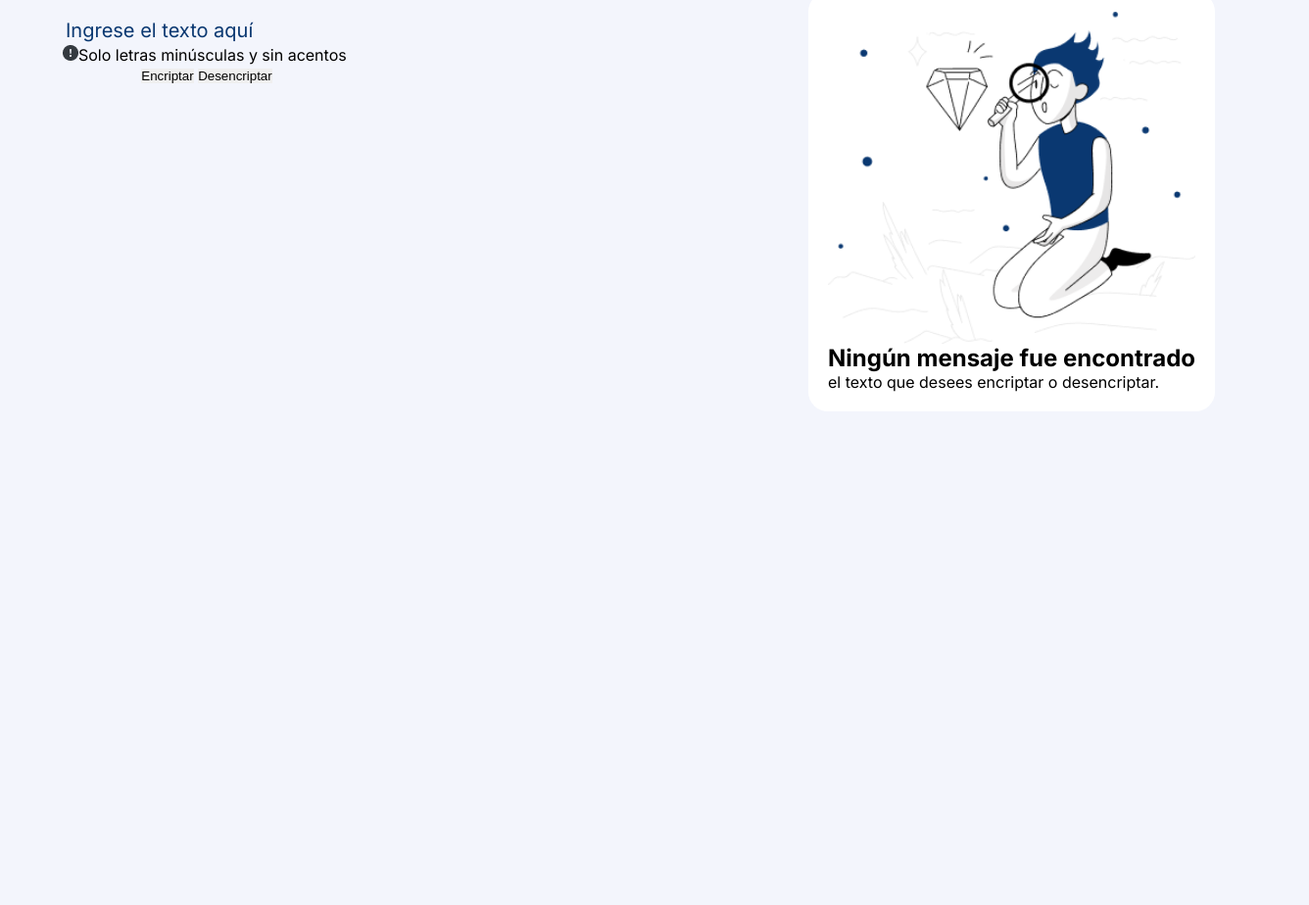
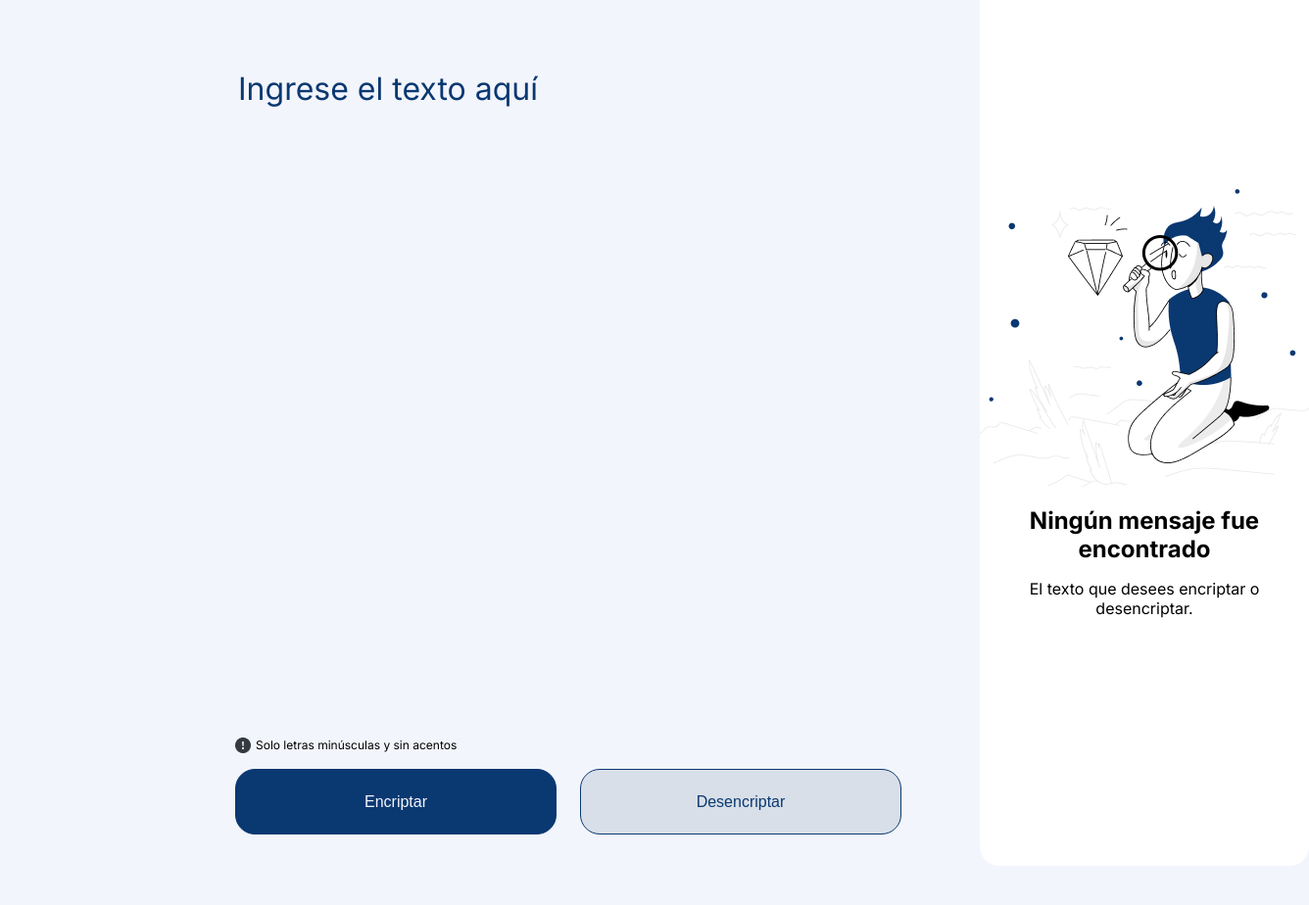
Before and after one commit to LilJuanxxo666/encriptador-de-texto, a plain HTML site: page index.html in a window 1280 px wide. Shown: the part 100-1024 px from the top of the page at 98% size, 1336 px wide, since content can reach past the window. Before the commit the page ends 800 px from the top, so only its background shows below. Drawn offline with Linux system fonts and the light colour scheme.

Commit message:
Se completo la interfaz de Destkop funcional con 1440x1024, con la paleta de colores escogida

```diff
--- a/index.html
+++ b/index.html
@@ -8,30 +8,31 @@
 </head>
 <body>
     <header class="encabezado_inicial">
-        <img src="./assets/Logo.png">
+        <img src="./assets/Logo.png" class="encabezado_inicial_imagen">
     </header>
     <main class="cuerpo">
         <section class="cuerpo_seccion_entrada">
             <div class="cuerpo_seccion_entrada_ingreso">
-                <input type="text" placeholder="Ingrese el texto aquí" class="cuerpo_ingresar_texto">
-                <p><img src="./assets/Vector.png">Solo letras minúsculas y sin acentos</p>
+                <textarea placeholder="Ingrese el texto aquí" class="cuerpo_ingresar_texto"></textarea>
             </div>
             <div class="cuerpo_seccion_entrada_boton">
-                <button>Encriptar</button>
-                <button>Desencriptar</button>
+                <p class="cuerpo_texto_vector"><img src="./assets/Vector.png" class="cuerpo_seccion_entrada_vector">Solo letras minúsculas y sin acentos</p>
+                <div class="cuerpo_botones">
+                    <button class="boton_encriptar">Encriptar</button>
+                    <button class="boton_desencriptar">Desencriptar</button>
+                </div>
             </div>
         </section>
         <section class="cuerpo_seccion_salida">
             <div class="cuerpo_seccion_salida_div">
-                <h1>Ningún mensaje fue encontrado</h1>
-                <p>el texto que desees encriptar o desencriptar.</p>
+                <h1>Ningún mensaje fue <br>encontrado</h1>
+                <p>El texto que desees encriptar o <br>desencriptar.</p>
             </div>
-            <img src="./assets/Muñeco.png">
+            <img src="./assets/Muñeco.png" class="cuerpo_imagen_muneco">
         </section>
 
     </main>
     <footer class="encabezado_final">
-
     </footer>
 </body>
 </html>
--- a/styles/style.css
+++ b/styles/style.css
@@ -4,6 +4,7 @@
 
     --color-primario: #F3F5FC;
     --color-secundario: #0A3871;
+    --color-terciario: #D8DFE8;
 
     --fuente-inter: "Inter", sans-serif;
 }
@@ -13,7 +14,6 @@
     box-sizing: border-box;
     margin: 0;
     padding: 0;
-    border: 0;
 }
 
 body{
@@ -21,27 +21,92 @@ body{
     background-color: var(--color-primario);
 }
 
+.encabezado_inicial{
+    height: 0px;
+}
+
+.encabezado_inicial_imagen{
+    height: 48px;
+    width: 120px;
+    margin: 2.8%;
+}
+
 .cuerpo{
     display: flex;
     justify-content: space-between;
+    gap: 80px;
 }
 
 .cuerpo_seccion_entrada{
     display: flex;
     flex-direction: column;
-    align-items: center;
-    margin: 5%;
+    justify-content: space-between;
+    margin: 168px 0px 72px 240px;
 }
 
-.cuerpo_seccion_entrada_ingreso{
+.cuerpo_seccion_entrada_boton{
+    display: flex;
+    flex-direction: column;
+    gap: 16px;
+}
 
+.cuerpo_texto_vector{
+    display: flex;
+    font-size: 12px;
+    justify-content: flex-start;
+    gap: 5px;
+}
+
+.cuerpo_seccion_entrada_vector{
+    height: 16px;
+    width: 16px;
+}
+
+.cuerpo_botones{
+    display: flex;
+    justify-content: center;
+    gap: 24px;
+}
+
+.boton_encriptar{
+    height: 67px;
+    width: 328px;
+    font-size: 1rem;
+    border-radius: 20px;
+    border: var(--color-secundario) 1.5px solid;
+    background-color: var(--color-secundario);
+    color: var(--color-primario);
+}
+
+.boton_encriptar:hover{
+    border: var(--color-secundario) 1.5px solid;
+    background-color: var(--color-terciario);
+    color: var(--color-secundario);
+}
+
+.boton_desencriptar{
+    height: 67px;
+    width: 328px;
+    font-size: 1rem;
+    border-radius: 20px;
+    border: var(--color-secundario) 1.5px solid;
+    background-color: var(--color-terciario);
+    color: var(--color-secundario);
+}
+
+.boton_desencriptar:hover{
+    border: var(--color-secundario) 1.5px solid;
+    background-color: var(--color-secundario);
+    color: var(--color-primario);
 }
 
 .cuerpo_ingresar_texto{
     background-color: var(--color-primario);
     border: solid var(--color-primario);
     font-family: var(--fuente-inter);
-    font-size: 1.25rem;
+    font-size: 2rem;
+    width: 680px;
+    resize: none;
 }
 
 .cuerpo_ingresar_texto::placeholder{
@@ -51,17 +116,31 @@ body{
 .cuerpo_ingresar_texto:focus{
     border: solid var(--color-primario);
     outline: none;
-}
-
-.cuerpo_seccion_entrada_boton{
-
+    color: var(--color-secundario);
 }
 
 .cuerpo_seccion_salida{
     background-color: white;
     display: flex;
+    justify-content: center;
+    align-items: center;
+    box-sizing: border-box;
     flex-direction: column-reverse;
     border-radius: 20px;
-    padding: 20px;
-    margin: 40px;
+    height: 944px;
+    width: 400px;
+    margin: 40px 40px 40px 0px;
+    gap: 20px;
 }
+
+.cuerpo_seccion_salida_div{
+    display: flex;
+    flex-direction: column;
+    gap: 16px;
+    text-align: center;
+}
+
+.cuerpo_imagen_muneco{
+    width: 336px;
+    height: 304px;
+}
```
